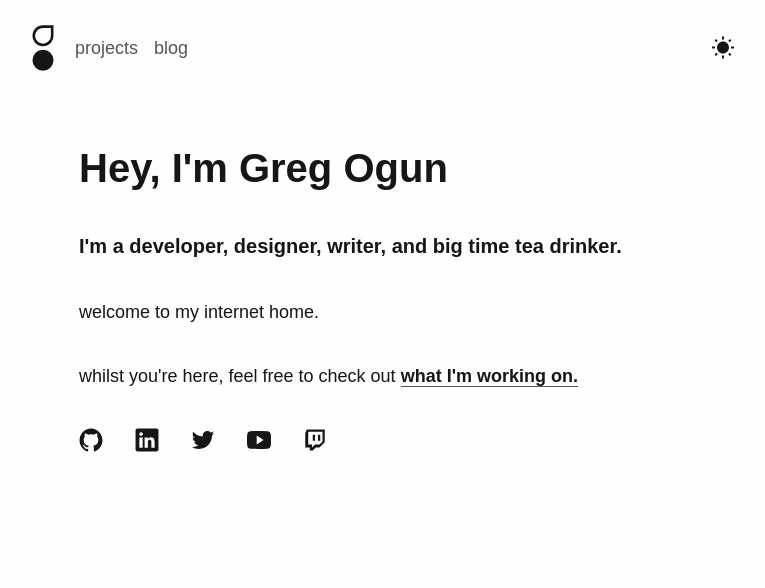
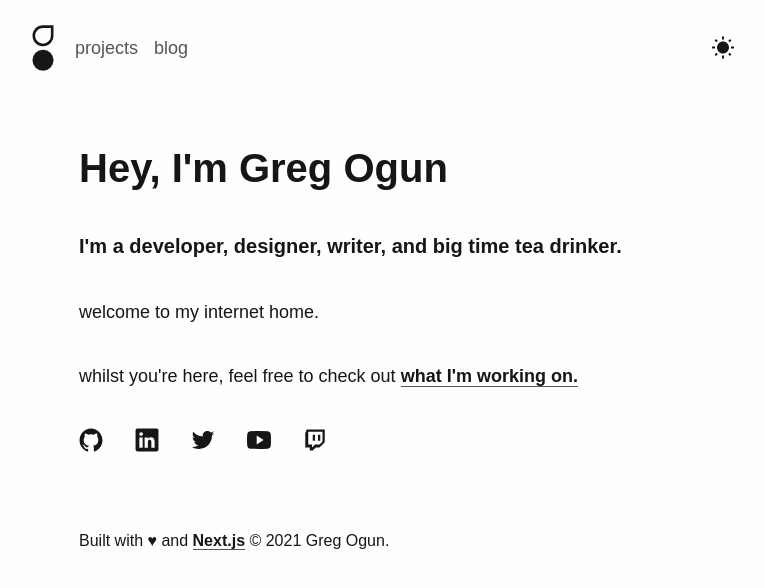
Before and after one commit to gregogun/portfolio-v3, a Next.js app: page / in a window 1280 px wide. Shown: the top 588 px of the page, without its empty margins (257-1022 px from the left). Built offline with nearby package versions, Linux system fonts and the light colour scheme.

Commit message:
feat: add container types and footer

```diff
--- a/components/container.tsx
+++ b/components/container.tsx
@@ -5,6 +5,8 @@ import { ThemeToggle } from 'components/themeToggle';
 import { iconButton } from '@/styles/button';
 import NextLink from 'next/link';
 import { text } from '@/styles/text';
+import { flex } from '@/styles/utils/flex';
+import { link } from '@/styles/link';
 
 const PageContainer = styled('div', {
   width: '100%',
@@ -14,7 +16,6 @@ const PageContainer = styled('div', {
 });
 
 const Navbar = styled('nav', {
-  maxWidth: '768px',
   height: '64px',
   display: 'flex',
   alignItems: 'center',
@@ -86,7 +87,12 @@ const MenuItem = ({ href, children, ...props }) => {
   );
 };
 
-const Container = ({ ...props }) => {
+interface ContainerProps {
+  title: string;
+  children: JSX.Element | JSX.Element[];
+}
+
+const Container = ({ ...props }: ContainerProps) => {
   const { children, ...customMeta } = props;
   const meta = {
     title: 'Greg Ogun',
@@ -109,6 +115,7 @@ const Container = ({ ...props }) => {
         '@bp4': {
           mt: '64px',
         },
+        pb: '$4',
       }}
       {...props}
     >
@@ -138,7 +145,29 @@ const Container = ({ ...props }) => {
           <ThemeToggleButton />
         </Navbar>
       </header>
-      <main>{children}</main>
+      <main>
+        {children}
+        <footer
+          role="contentinfo"
+          className={flex({
+            spaced: 'true',
+            css: {
+              mt: '$8',
+              pl: meta.title === 'Greg Ogun' ? '$8' : 0,
+            },
+          })}
+        >
+          <div>
+            <p>
+              Built with ♥ and{' '}
+              <a href="https://nextjs.org" className={link()}>
+                Next.js
+              </a>{' '}
+              © 2021 Greg Ogun.
+            </p>
+          </div>
+        </footer>
+      </main>
     </PageContainer>
   );
 };
```
